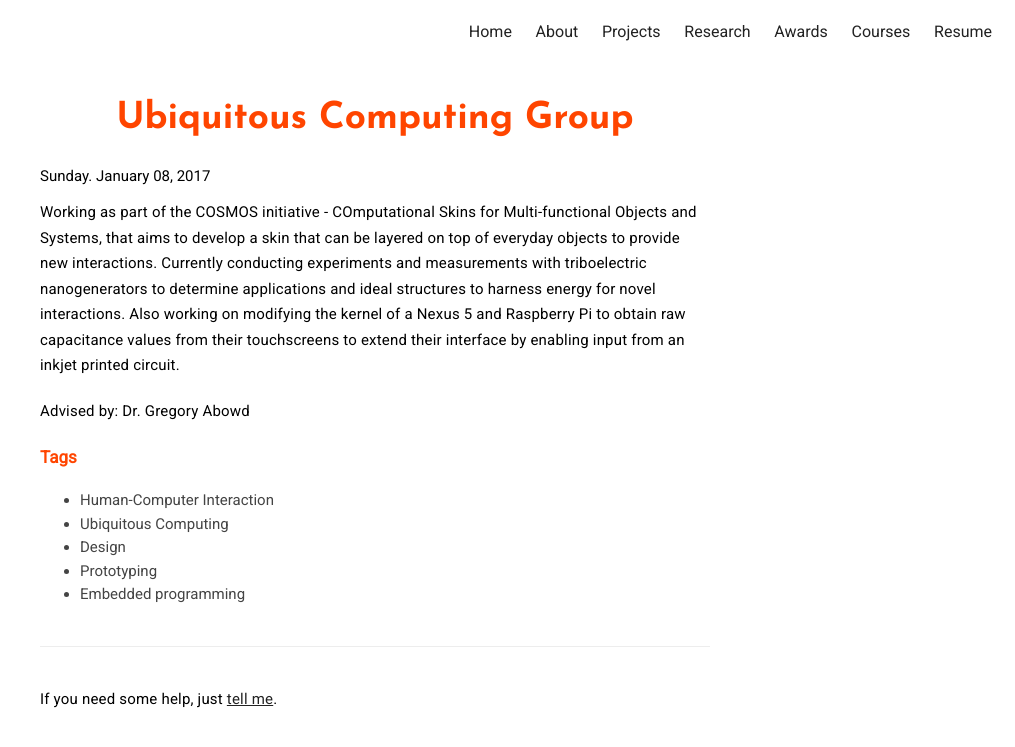
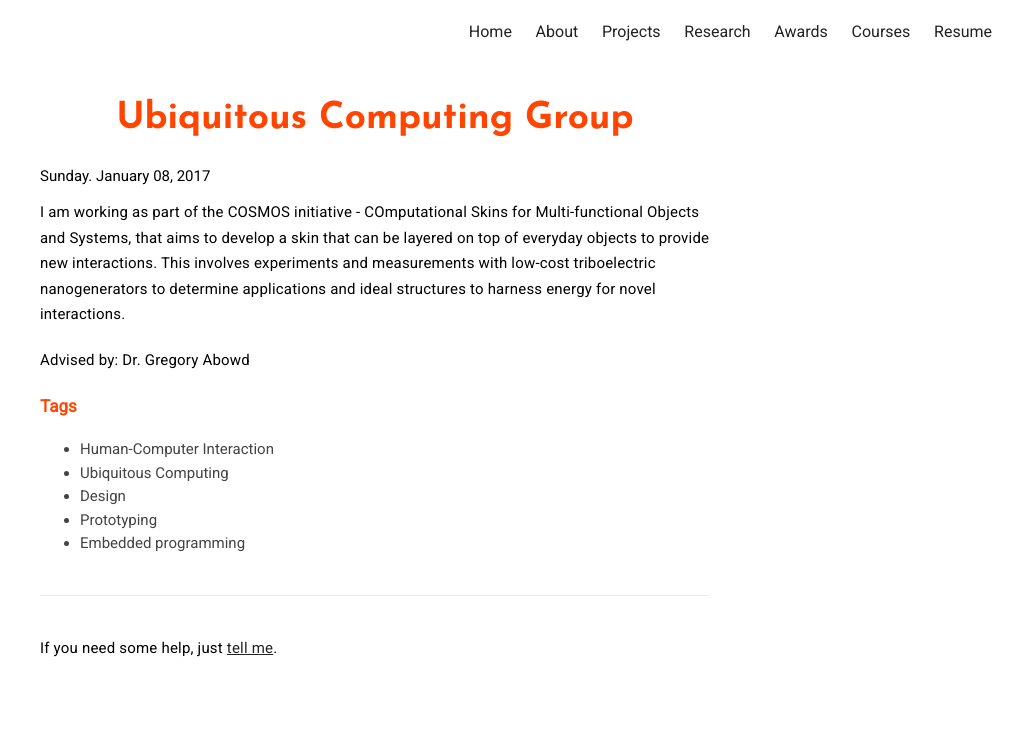
Before and after one commit to azraismail/azraismail.github.io, a Jekyll site: the page built from _posts/2016-10-11-ORS.markdown, in a window 1280 px wide. Shown: the top 747 px of the page, without its empty margins (265-1280 px from the left). Built offline with Jekyll 4.4.1, drawn with Linux system fonts in a browser that asks for light colours.

Commit message:
Create 2016-10-11-ORS.markdown

```diff
--- a/_posts/2016-10-11-ORS.markdown
+++ b/_posts/2016-10-11-ORS.markdown
@@ -9,13 +9,13 @@ projects: false
 coursework: false
 research: true
 hidden: true # don't count this post in blog pagination
-description: "Ubiquitous Computing"
+description: "building low-cost novel interfaces"
 #jemoji: '<img class="emoji" title=":ramen:" alt=":ramen:" src="https://assets.github.com/images/icons/emoji/unicode/1f35c.png" height="20" width="20" align="absmiddle">'
 author: azra-ismail
 externalLink: false
 
 ---
-Working as part of the COSMOS initiative - COmputational Skins for Multi-functional Objects and Systems, that aims to develop a skin that can be layered on top of everyday objects to provide new interactions. Currently conducting experiments and measurements with triboelectric nanogenerators to determine applications and ideal structures to harness energy for novel interactions. Also working on modifying the kernel of a Nexus 5 and Raspberry Pi to obtain raw capacitance values from their touchscreens to extend their interface by enabling input from an inkjet printed circuit.
+I am working as part of the COSMOS initiative - COmputational Skins for Multi-functional Objects and Systems, that aims to develop a skin that can be layered on top of everyday objects to provide new interactions. This involves experiments and measurements with low-cost triboelectric nanogenerators to determine applications and ideal structures to harness energy for novel interactions.
 
 Advised by: Dr. Gregory Abowd
 
```
